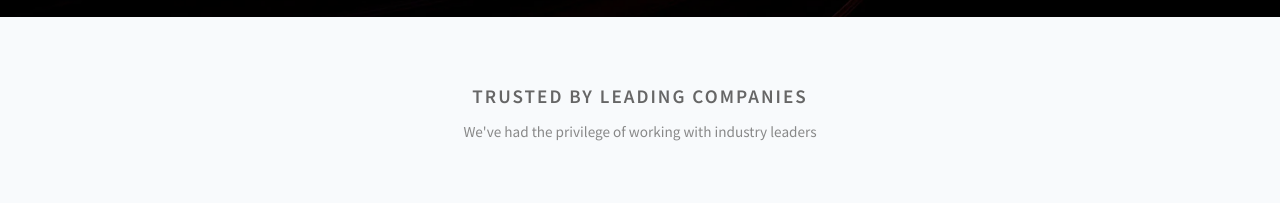
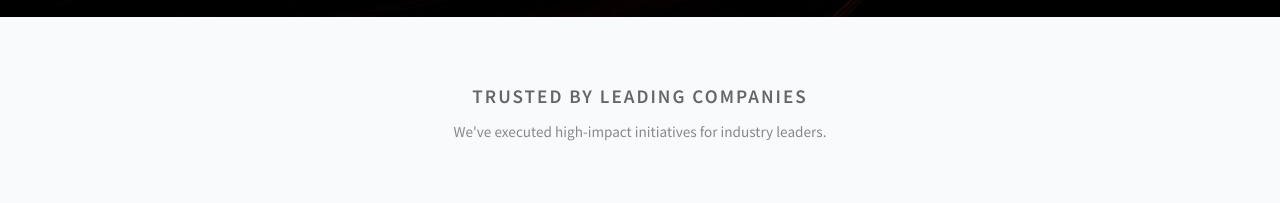
Before and after one commit to goldstein18/goldsteinsystems, a React (Create React App) app: page / in a window 1280 px wide. Shown: the part 783-986 px from the top of the page. Built offline with nearby package versions, Linux system fonts and the light colour scheme; the HTML template or start-up script is replaced by a standard one.

Commit message:
text fix

```diff
--- a/src/components/Clients.js
+++ b/src/components/Clients.js
@@ -25,7 +25,7 @@ const Clients = () => {
       <div className="container">
         <div className="clients-header">
           <h3>Trusted by Leading Companies</h3>
-          <p>We've had the privilege of working with industry leaders</p>
+          <p>We've executed high-impact initiatives for industry leaders.</p>
         </div>
         <div className="clients-grid">
           {clients.map((client, index) => (
```
